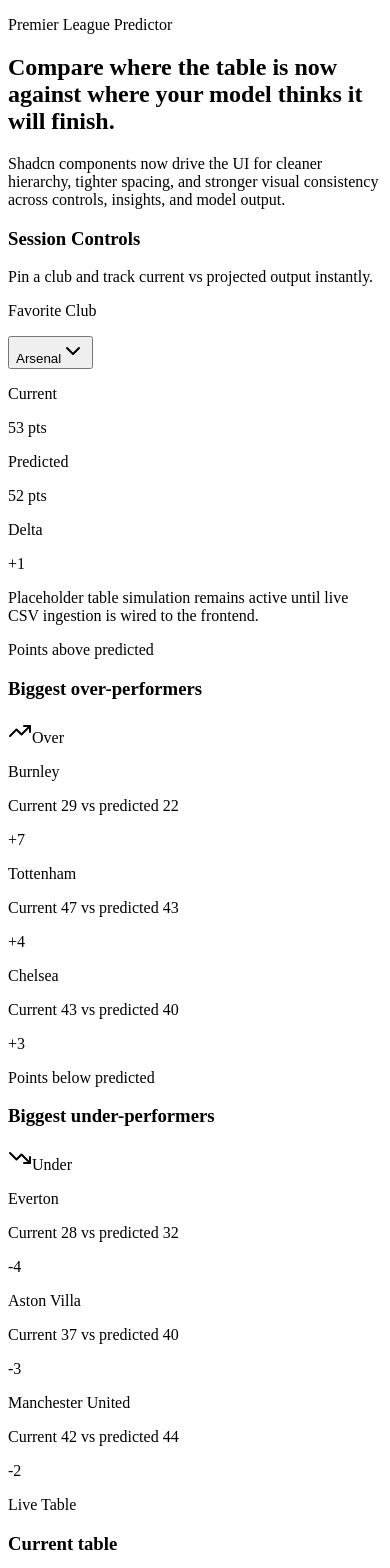
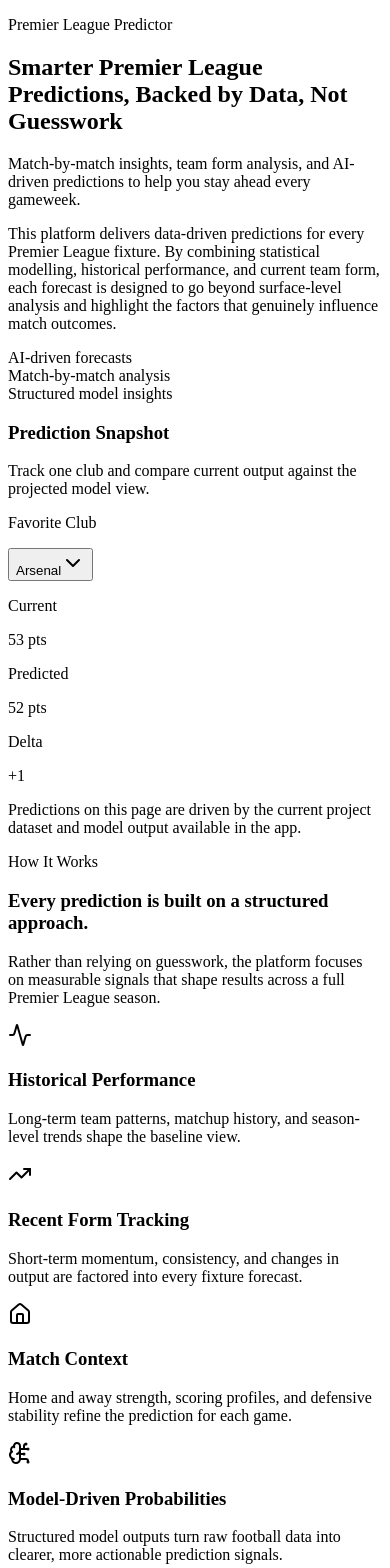
Before and after one commit to ec1s123/Capstone, a React (Vite) app: page / in a window 390 px wide. Shown: the top 1568 px of the page. Built offline with nearby package versions, Linux system fonts and the light colour scheme; the HTML template or start-up script is replaced by a standard one.

Commit message:
feat(ui): enhance UI components with improved styling and new methodology section

```diff
--- a/src/App.jsx
+++ b/src/App.jsx
@@ -1,5 +1,5 @@
 import { useMemo, useState } from 'react'
-import { Sparkles, TrendingDown, TrendingUp } from 'lucide-react'
+import { Activity, BrainCircuit, Home, Sparkles, TrendingDown, TrendingUp } from 'lucide-react'
 
 import { Badge } from './components/ui/badge'
 import { Card, CardContent, CardDescription, CardHeader, CardTitle } from './components/ui/card'
@@ -23,6 +23,28 @@
 import { cn } from './lib/utils'
 
 const gameweeks = Array.from({ length: 38 }, (_, index) => index + 1)
+const methodology = [
+  {
+    title: 'Historical Performance',
+    description: 'Long-term team patterns, matchup history, and season-level trends shape the baseline view.',
+    icon: Activity,
+  },
+  {
+    title: 'Recent Form Tracking',
+    description: 'Short-term momentum, consistency, and changes in output are factored into every fixture forecast.',
+    icon: TrendingUp,
+  },
+  {
+    title: 'Match Context',
+    description: 'Home and away strength, scoring profiles, and defensive stability refine the prediction for each game.',
+    icon: Home,
+  },
+  {
+    title: 'Model-Driven Probabilities',
+    description: 'Structured model outputs turn raw football data into clearer, more actionable prediction signals.',
+    icon: BrainCircuit,
+  },
+]
 
 const teamAliases = {
   'Man City': 'Manchester City',
@@ -35,22 +57,22 @@
   current: {
     eyebrow: 'Live Table',
     source: 'Live Data',
-    card: 'border-sky-400/40 bg-slate-950/55',
-    badge: 'border-sky-300/35 bg-sky-400/15 text-sky-200',
-    header: 'bg-sky-500/10',
-    favorite: 'bg-sky-500/12',
-    pos: 'text-sky-300',
-    accentBorder: 'border-sky-300/35',
+    card: 'border-sky-200 bg-white',
+    badge: 'border-sky-200 bg-sky-50 text-sky-700',
+    header: 'bg-sky-50/80',
+    favorite: 'bg-sky-50',
+    pos: 'text-sky-700',
+    accentBorder: 'border-sky-200',
   },
   predicted: {
     eyebrow: 'Predicted Table',
     source: 'Model Forecast',
-    card: 'border-emerald-400/40 bg-slate-950/55',
-    badge: 'border-emerald-300/35 bg-emerald-400/15 text-emerald-200',
-    header: 'bg-emerald-500/10',
-    favorite: 'bg-emerald-500/12',
-    pos: 'text-emerald-300',
-    accentBorder: 'border-emerald-300/35',
+    card: 'border-emerald-200 bg-white',
+    badge: 'border-emerald-200 bg-emerald-50 text-emerald-700',
+    header: 'bg-emerald-50/80',
+    favorite: 'bg-emerald-50',
+    pos: 'text-emerald-700',
+    accentBorder: 'border-emerald-200',
   },
 }
 
@@ -63,9 +85,9 @@
 }
 
 function deltaClass(delta) {
-  if (delta > 0) return 'border-emerald-300/35 bg-emerald-400/20 text-emerald-100'
-  if (delta < 0) return 'border-rose-300/35 bg-rose-500/20 text-rose-100'
-  return 'border-white/20 bg-white/10 text-muted-foreground'
+  if (delta > 0) return 'border-emerald-200 bg-emerald-50 text-emerald-700'
+  if (delta < 0) return 'border-rose-200 bg-rose-50 text-rose-700'
+  return 'border-slate-200 bg-slate-100 text-slate-600'
 }
 
 function TableCard({ title, rows, favoriteTeam, mode, gameweek, onGameweekChange }) {
@@ -75,7 +97,7 @@
   return (
     <Card
       className={cn(
-        'overflow-hidden border backdrop-blur-xl shadow-[0_26px_70px_rgba(8,15,35,0.42)]',
+        'overflow-hidden border shadow-sm',
         tone.card
       )}
     >
@@ -87,7 +109,9 @@
           </div>
           <div className="flex flex-wrap items-center gap-2">
             <Select value={String(gameweek)} onValueChange={(value) => onGameweekChange(Number(value))}>
-              <SelectTrigger className={cn('h-9 w-[96px] bg-black/20 text-xs', tone.accentBorder)}>
+              <SelectTrigger
+                className={cn('h-9 w-[96px] bg-white text-xs text-slate-900', tone.accentBorder)}
+              >
                 <SelectValue />
               </SelectTrigger>
               <SelectContent>
@@ -105,7 +129,7 @@
         </div>
       </CardHeader>
       <CardContent className="pt-0">
-        <div className="overflow-hidden rounded-lg border border-white/10">
+        <div className="overflow-hidden rounded-lg border border-slate-200">
           <Table>
             <TableHeader className={tone.header}>
               <TableRow className="border-b-0 hover:bg-transparent">
@@ -124,14 +148,14 @@
                     <TableCell className="font-medium">
                       <div className="flex items-center gap-2">
                         <span
-                          className="h-2.5 w-2.5 rounded-full border border-white/20"
+                          className="h-2.5 w-2.5 rounded-full border border-slate-300"
                           style={{ backgroundColor: row.color }}
                         />
                         <span>{row.team}</span>
                         {isFavorite && (
                           <Badge
                             variant="outline"
-                            className="ml-2 border-amber-300/35 bg-amber-500/15 text-[10px] uppercase tracking-[0.12em] text-amber-100"
+                            className="ml-2 border-amber-200 bg-amber-50 text-[10px] uppercase tracking-[0.12em] text-amber-700"
                           >
                             Favorite
                           </Badge>
@@ -158,7 +182,7 @@
   const Icon = isUp ? TrendingUp : TrendingDown
 
   return (
-    <Card className="border-white/15 bg-slate-950/55 backdrop-blur-xl shadow-[0_22px_65px_rgba(8,15,35,0.4)]">
+    <Card className="border-slate-200 bg-white shadow-sm">
       <CardHeader className="pb-3">
         <div className="flex items-start justify-between gap-3">
           <div>
@@ -170,8 +194,8 @@
             className={cn(
               'gap-1 border text-[11px] uppercase tracking-[0.14em]',
               isUp
-                ? 'border-emerald-300/35 bg-emerald-400/15 text-emerald-100'
-                : 'border-rose-300/35 bg-rose-500/15 text-rose-100'
+                ? 'border-emerald-200 bg-emerald-50 text-emerald-700'
+                : 'border-rose-200 bg-rose-50 text-rose-700'
             )}
           >
             <Icon className="h-3.5 w-3.5" />
@@ -186,8 +210,8 @@
             <div
               key={item.team}
               className={cn(
-                'flex items-center justify-between rounded-lg border border-white/10 bg-white/5 px-3 py-3',
-                isFavorite && 'border-amber-300/35 bg-amber-500/10'
+                'flex items-center justify-between rounded-lg border border-slate-200 bg-slate-50 px-3 py-3',
+                isFavorite && 'border-amber-200 bg-amber-50'
               )}
             >
               <div className="space-y-0.5">
@@ -214,7 +238,7 @@
 
 function FinalModelTableCard({ rows, favoriteTeam, teamColors }) {
   return (
-    <Card className="border-white/15 bg-slate-950/55 backdrop-blur-xl shadow-[0_30px_80px_rgba(7,13,31,0.45)]">
+    <Card className="border-slate-200 bg-white shadow-sm">
       <CardHeader className="pb-4">
         <div className="flex flex-wrap items-start justify-between gap-3">
           <div>
@@ -224,7 +248,7 @@
               Softmax model projection loaded from <code>src/data/predicted_table.json</code>.
             </CardDescription>
           </div>
-          <Badge variant="outline" className="gap-1 border-amber-300/35 bg-amber-400/15 text-amber-100">
+          <Badge variant="outline" className="gap-1 border-amber-200 bg-amber-50 text-amber-700">
             <Sparkles className="h-3.5 w-3.5" />
             {rows.length} clubs
           </Badge>
@@ -236,9 +260,9 @@
             Run <code>python src/MLMODEL.py</code> to regenerate <code>src/data/predicted_table.json</code>.
           </p>
         ) : (
-          <div className="overflow-hidden rounded-lg border border-white/10">
+          <div className="overflow-hidden rounded-lg border border-slate-200">
             <Table>
-              <TableHeader className="bg-white/5">
+              <TableHeader className="bg-slate-50">
                 <TableRow className="border-b-0 hover:bg-transparent">
                   <TableHead>Pos</TableHead>
                   <TableHead>Team</TableHead>
@@ -257,20 +281,20 @@
                   return (
                     <TableRow
                       key={`model-${row.Team}`}
-                      className={cn(isFavorite && 'bg-amber-500/10 hover:bg-amber-500/15')}
+                      className={cn(isFavorite && 'bg-amber-50 hover:bg-amber-100/60')}
                     >
-                      <TableCell className="w-14 font-semibold text-amber-200">{row.Position}</TableCell>
+                      <TableCell className="w-14 font-semibold text-amber-700">{row.Position}</TableCell>
                       <TableCell className="font-medium">
                         <div className="flex items-center gap-2">
                           <span
-                            className="h-2.5 w-2.5 rounded-full border border-white/20"
+                            className="h-2.5 w-2.5 rounded-full border border-slate-300"
                             style={{ backgroundColor: teamColors[normalizedRowTeam] || '#8ea2c0' }}
                           />
                           <span>{row.Team}</span>
                           {isFavorite && (
                             <Badge
                               variant="outline"
-                              className="ml-2 border-amber-300/35 bg-amber-500/15 text-[10px] uppercase tracking-[0.12em] text-amber-100"
+                              className="ml-2 border-amber-200 bg-amber-50 text-[10px] uppercase tracking-[0.12em] text-amber-700"
                             >
                               Favorite
                             </Badge>
@@ -350,29 +374,44 @@
 
   return (
     <div className="relative min-h-screen overflow-x-hidden">
-      <div className="pointer-events-none absolute inset-0 -z-10 bg-[radial-gradient(circle_at_20%_8%,rgba(14,116,144,0.24),transparent_44%),radial-gradient(circle_at_82%_15%,rgba(16,185,129,0.2),transparent_40%),radial-gradient(circle_at_50%_94%,rgba(250,204,21,0.14),transparent_48%)]" />
       <main className="relative z-10 mx-auto w-full max-w-[1320px] px-4 py-8 sm:px-6 md:py-12 lg:px-8 lg:py-16">
         <section className="grid items-start gap-6 lg:grid-cols-[1.35fr_0.9fr]">
-          <div className="space-y-4">
-            <p className="text-xs uppercase tracking-[0.2em] text-sky-200/80">Premier League Predictor</p>
-            <h1 className="max-w-3xl text-4xl font-semibold leading-tight tracking-tight md:text-5xl">
-              Compare where the table is now against where your model thinks it will finish.
+          <div className="space-y-5">
+            <p className="text-xs uppercase tracking-[0.2em] text-slate-500">Premier League Predictor</p>
+            <h1 className="max-w-4xl text-4xl font-semibold leading-tight tracking-tight md:text-5xl">
+              Smarter Premier League Predictions, Backed by Data, Not Guesswork
             </h1>
-            <p className="max-w-2xl text-base leading-relaxed text-muted-foreground md:text-lg">
-              Shadcn components now drive the UI for cleaner hierarchy, tighter spacing, and stronger visual
-              consistency across controls, insights, and model output.
+            <p className="max-w-3xl text-lg leading-relaxed text-slate-700">
+              Match-by-match insights, team form analysis, and AI-driven predictions to help you stay ahead every
+              gameweek.
             </p>
+            <p className="max-w-3xl text-base leading-relaxed text-muted-foreground md:text-lg">
+              This platform delivers data-driven predictions for every Premier League fixture. By combining
+              statistical modelling, historical performance, and current team form, each forecast is designed to go
+              beyond surface-level analysis and highlight the factors that genuinely influence match outcomes.
+            </p>
+            <div className="flex flex-wrap gap-2 pt-1">
+              <Badge variant="outline" className="border-slate-200 bg-white text-slate-700">
+                AI-driven forecasts
+              </Badge>
+              <Badge variant="outline" className="border-slate-200 bg-white text-slate-700">
+                Match-by-match analysis
+              </Badge>
+              <Badge variant="outline" className="border-slate-200 bg-white text-slate-700">
+                Structured model insights
+              </Badge>
+            </div>
           </div>
-          <Card className="border-white/15 bg-slate-950/55 backdrop-blur-xl shadow-[0_24px_70px_rgba(8,15,35,0.45)] lg:ml-auto lg:w-full lg:max-w-md">
+          <Card className="border-slate-200 bg-white shadow-sm lg:ml-auto lg:w-full lg:max-w-md">
             <CardHeader className="pb-4">
-              <CardTitle className="text-lg">Session Controls</CardTitle>
-              <CardDescription>Pin a club and track current vs projected output instantly.</CardDescription>
+              <CardTitle className="text-lg">Prediction Snapshot</CardTitle>
+              <CardDescription>Track one club and compare current output against the projected model view.</CardDescription>
             </CardHeader>
             <CardContent className="space-y-4 pt-0">
               <div className="space-y-2">
                 <p className="text-xs uppercase tracking-[0.16em] text-muted-foreground">Favorite Club</p>
                 <Select value={favoriteTeam} onValueChange={setFavoriteTeam}>
-                  <SelectTrigger className="border-white/20 bg-black/20">
+                  <SelectTrigger className="border-slate-300 bg-white text-slate-900">
                     <SelectValue />
                   </SelectTrigger>
                   <SelectContent>
@@ -385,7 +424,7 @@
                 </Select>
               </div>
               {favoriteSnapshot && (
-                <div className="grid grid-cols-3 gap-2 rounded-lg border border-white/10 bg-white/5 p-3">
+                <div className="grid grid-cols-3 gap-2 rounded-lg border border-slate-200 bg-slate-50 p-3">
                   <div>
                     <p className="text-[10px] uppercase tracking-[0.14em] text-muted-foreground">Current</p>
                     <p className="mt-1 text-sm font-semibold tabular-nums">{favoriteSnapshot.points} pts</p>
@@ -406,8 +445,36 @@
                 </div>
               )}
               <p className="text-xs leading-relaxed text-muted-foreground">
-                Placeholder table simulation remains active until live CSV ingestion is wired to the frontend.
+                Predictions on this page are driven by the current project dataset and model output available in the
+                app.
               </p>
+            </CardContent>
+          </Card>
+        </section>
+
+        <section className="mt-8">
+          <Card className="border-slate-200 bg-white shadow-sm">
+            <CardHeader className="pb-4">
+              <p className="text-xs uppercase tracking-[0.2em] text-slate-500">How It Works</p>
+              <CardTitle className="text-2xl">Every prediction is built on a structured approach.</CardTitle>
+              <CardDescription className="max-w-3xl">
+                Rather than relying on guesswork, the platform focuses on measurable signals that shape results across
+                a full Premier League season.
+              </CardDescription>
+            </CardHeader>
+            <CardContent className="grid gap-4 md:grid-cols-2 xl:grid-cols-4">
+              {methodology.map((item) => {
+                const Icon = item.icon
+                return (
+                  <div key={item.title} className="rounded-xl border border-slate-200 bg-slate-50 p-5">
+                    <div className="mb-4 flex h-10 w-10 items-center justify-center rounded-full bg-white shadow-sm ring-1 ring-slate-200">
+                      <Icon className="h-5 w-5 text-slate-700" />
+                    </div>
+                    <h3 className="text-base font-semibold text-slate-900">{item.title}</h3>
+                    <p className="mt-2 text-sm leading-6 text-slate-600">{item.description}</p>
+                  </div>
+                )
+              })}
             </CardContent>
           </Card>
         </section>
@@ -441,7 +508,7 @@
           <div className="hidden h-full min-h-[110px] items-center justify-center xl:flex">
             <div className="flex flex-col items-center gap-3 text-[11px] font-semibold uppercase tracking-[0.18em] text-muted-foreground">
               <span>Now</span>
-              <div className="h-16 w-[2px] rounded-full bg-gradient-to-b from-sky-400 via-cyan-300 to-emerald-400" />
+              <div className="h-16 w-[2px] rounded-full bg-slate-300" />
               <span>Forecast</span>
             </div>
           </div>
--- a/src/components/ui/table.jsx
+++ b/src/components/ui/table.jsx
@@ -32,7 +32,7 @@
   <tr
     ref={ref}
     className={cn(
-      "border-b border-white/10 transition-colors hover:bg-white/[0.03] data-[state=selected]:bg-muted",
+      "border-b border-slate-200 transition-colors hover:bg-slate-50 data-[state=selected]:bg-muted",
       className
     )}
     {...props}
--- a/src/styles.css
+++ b/src/styles.css
@@ -2,26 +2,26 @@
 @import "tailwindcss";
 
 :root {
-  color-scheme: dark;
-  --background: 223 47% 8%;
-  --foreground: 216 27% 95%;
-  --card: 224 37% 12%;
-  --card-foreground: 216 27% 95%;
-  --popover: 225 35% 12%;
-  --popover-foreground: 216 27% 95%;
-  --primary: 195 92% 53%;
-  --primary-foreground: 222 47% 10%;
-  --secondary: 225 28% 18%;
-  --secondary-foreground: 216 26% 92%;
-  --muted: 225 24% 20%;
-  --muted-foreground: 219 14% 70%;
-  --accent: 154 83% 47%;
-  --accent-foreground: 222 48% 11%;
-  --destructive: 351 84% 60%;
+  color-scheme: light;
+  --background: 210 40% 98%;
+  --foreground: 222 47% 11%;
+  --card: 0 0% 100%;
+  --card-foreground: 222 47% 11%;
+  --popover: 0 0% 100%;
+  --popover-foreground: 222 47% 11%;
+  --primary: 221 83% 53%;
+  --primary-foreground: 210 40% 98%;
+  --secondary: 210 40% 96%;
+  --secondary-foreground: 222 47% 11%;
+  --muted: 210 40% 96%;
+  --muted-foreground: 215 16% 47%;
+  --accent: 210 40% 96%;
+  --accent-foreground: 222 47% 11%;
+  --destructive: 0 84% 60%;
   --destructive-foreground: 210 40% 98%;
-  --border: 224 23% 26%;
-  --input: 224 23% 26%;
-  --ring: 195 92% 53%;
+  --border: 214 32% 91%;
+  --input: 214 32% 91%;
+  --ring: 221 83% 53%;
   --radius: 0.9rem;
 }
 
@@ -34,11 +34,7 @@
   padding: 0;
   min-height: 100vh;
   font-family: 'Plus Jakarta Sans', system-ui, sans-serif;
-  background:
-    radial-gradient(1200px circle at 6% -10%, rgba(8, 145, 178, 0.35), transparent 50%),
-    radial-gradient(900px circle at 92% 8%, rgba(16, 185, 129, 0.22), transparent 46%),
-    radial-gradient(700px circle at 50% 115%, rgba(249, 115, 22, 0.2), transparent 58%),
-    hsl(var(--background));
+  background: hsl(var(--background));
   color: hsl(var(--foreground));
 }
 
@@ -53,5 +49,5 @@
 }
 
 ::selection {
-  background: rgba(56, 189, 248, 0.28);
+  background: rgba(59, 130, 246, 0.22);
 }
```
Also changed, not shown: src/components/ui/select.jsx (+4 -4 lines).
